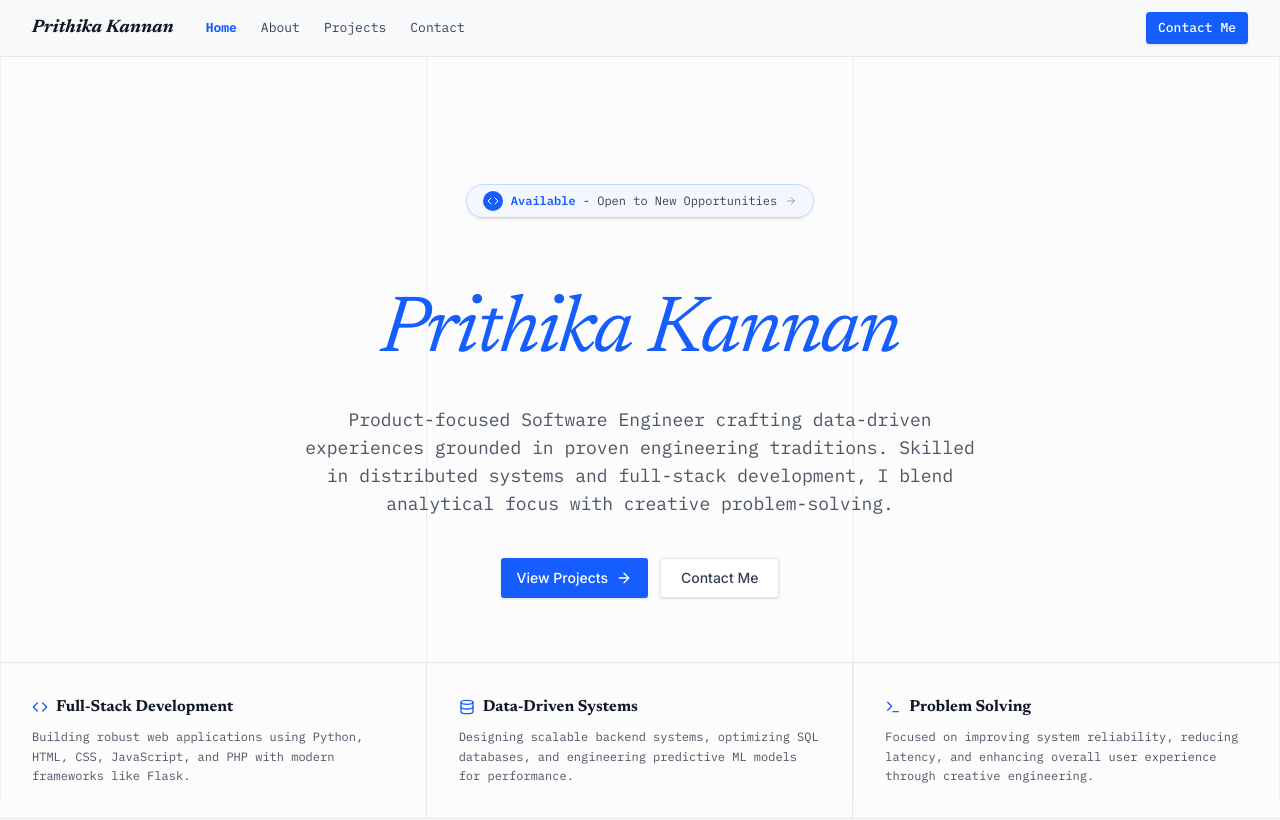
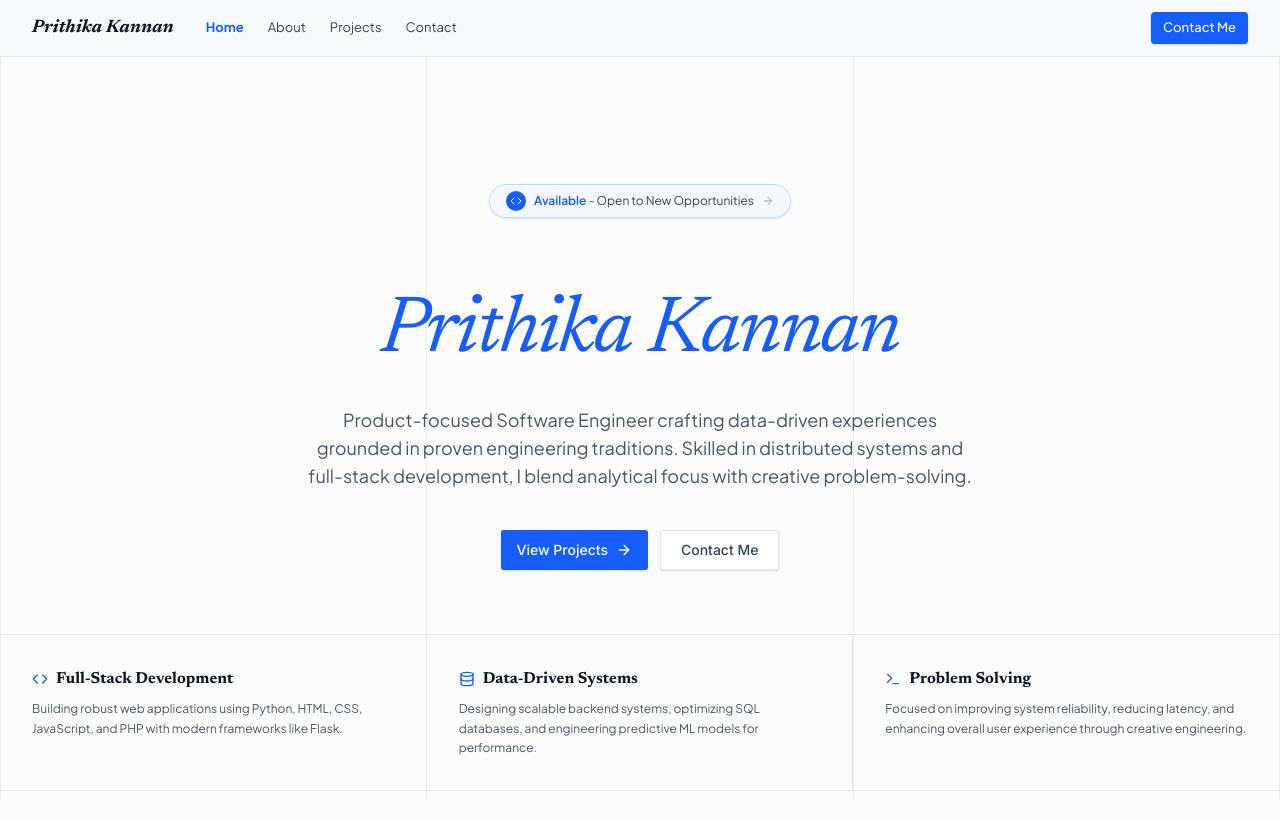
Before and after one commit to jayanthansenthilkumar/Prithika, a React (Vite) app: page / in a window 1280 px wide. Shown: the top 820 px of the page. Built offline with nearby package versions, Linux system fonts and the light colour scheme.

Commit message:
feat: initialize global CSS with Tailwind configuration and update font family to Plus Jakarta Sans

```diff
--- a/index.html
+++ b/index.html
@@ -6,7 +6,7 @@
     <meta name="viewport" content="width=device-width, initial-scale=1.0" />
     <link rel="preconnect" href="https://fonts.googleapis.com">
     <link rel="preconnect" href="https://fonts.gstatic.com" crossorigin>
-    <link href="https://fonts.googleapis.com/css2?family=IBM+Plex+Mono:wght@400;500;600;700&family=Inter:wght@400;500;600;700&family=Newsreader:ital,opsz,wght@0,6..72,200..800;1,6..72,200..800&display=swap" rel="stylesheet">
+    <link href="https://fonts.googleapis.com/css2?family=Inter:wght@400;500;600;700&family=Plus+Jakarta+Sans:ital,wght@0,400;0,500;0,600;0,700;0,800;1,400;1,500;1,600;1,700;1,800&family=Newsreader:ital,opsz,wght@0,6..72,200..800;1,6..72,200..800&display=swap" rel="stylesheet">
     <title>Prithika Kannan - Full-Stack Software Engineer & ML Developer</title>
 
     <!-- Primary Meta Tags -->
@@ -29,8 +29,9 @@
     <style>
       :root {
         --font-inter: 'Inter', sans-serif;
-        --font-plex-mono: 'IBM Plex Mono', monospace;
+        --font-plex-mono: 'Plus Jakarta Sans', sans-serif;
         --font-serif: 'Newsreader', serif;
+        --font-jakarta: 'Plus Jakarta Sans', sans-serif;
       }
     </style>
   </head>
--- a/src/styles/globals.css
+++ b/src/styles/globals.css
@@ -163,6 +163,9 @@
     @apply font-sans;
     scroll-behavior: smooth;
   }
+  p, h6 {
+    font-family: var(--font-jakarta);
+  }
 }
 
 /* Custom Webkit Scrollbar */
```
